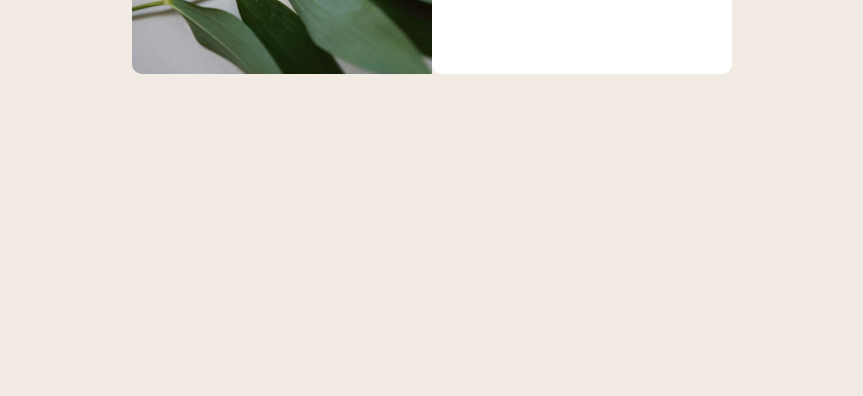
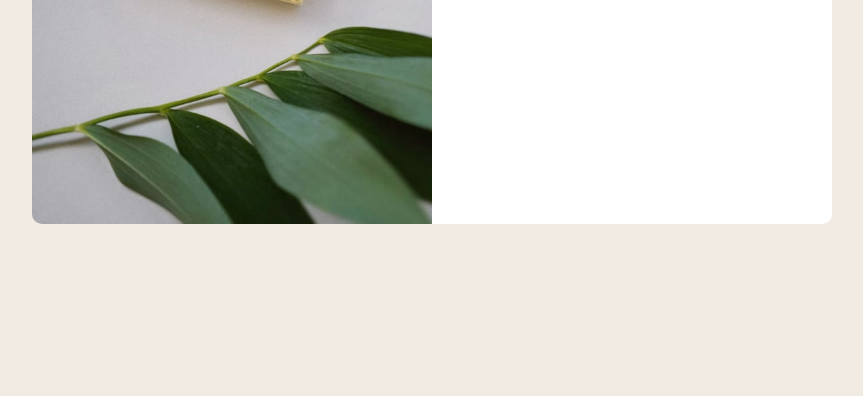
Before and after one commit to maxkdavis/frontend-mentor-product-preview-card, a plain HTML site: page index.html in a window 1280 px wide. Shown: the part 404-800 px from the top of the page, without its empty margins (208-1071 px from the left). Drawn offline with Linux system fonts and the light colour scheme.

Commit message:
styling desktop layout

```diff
--- a/styles.css
+++ b/styles.css
@@ -32,7 +32,7 @@ body {
   border-bottom-left-radius: 10px;
   border-bottom-right-radius: 10px;
   background-color: hsl(0, 0%, 100%);
-  padding: 1.3em; /*21 px*/
+  padding: 1.5rem; /*24 px*/
 }
 
 .perfume-text {
@@ -100,10 +100,10 @@ body {
 }
 
 /* Media Query: Desktop Layout */
-@media (min-width: 769px) {
+@media (min-width: 600px) {
   .wrapper {
     display: flex;
-    max-width: 600px;
+    max-width: 800px;
   }
 
   .img-container,
@@ -112,7 +112,11 @@ body {
   }
 
   .content-container {
-    box-sizing: border-box;
+    /* box-sizing: border-box; */
+    border-top-right-radius: 10px;
+    border-top-left-radius: 0;
+    border-bottom-left-radius: 0;
+    padding: 1.75rem;
   }
 
   .hero-img {
```
